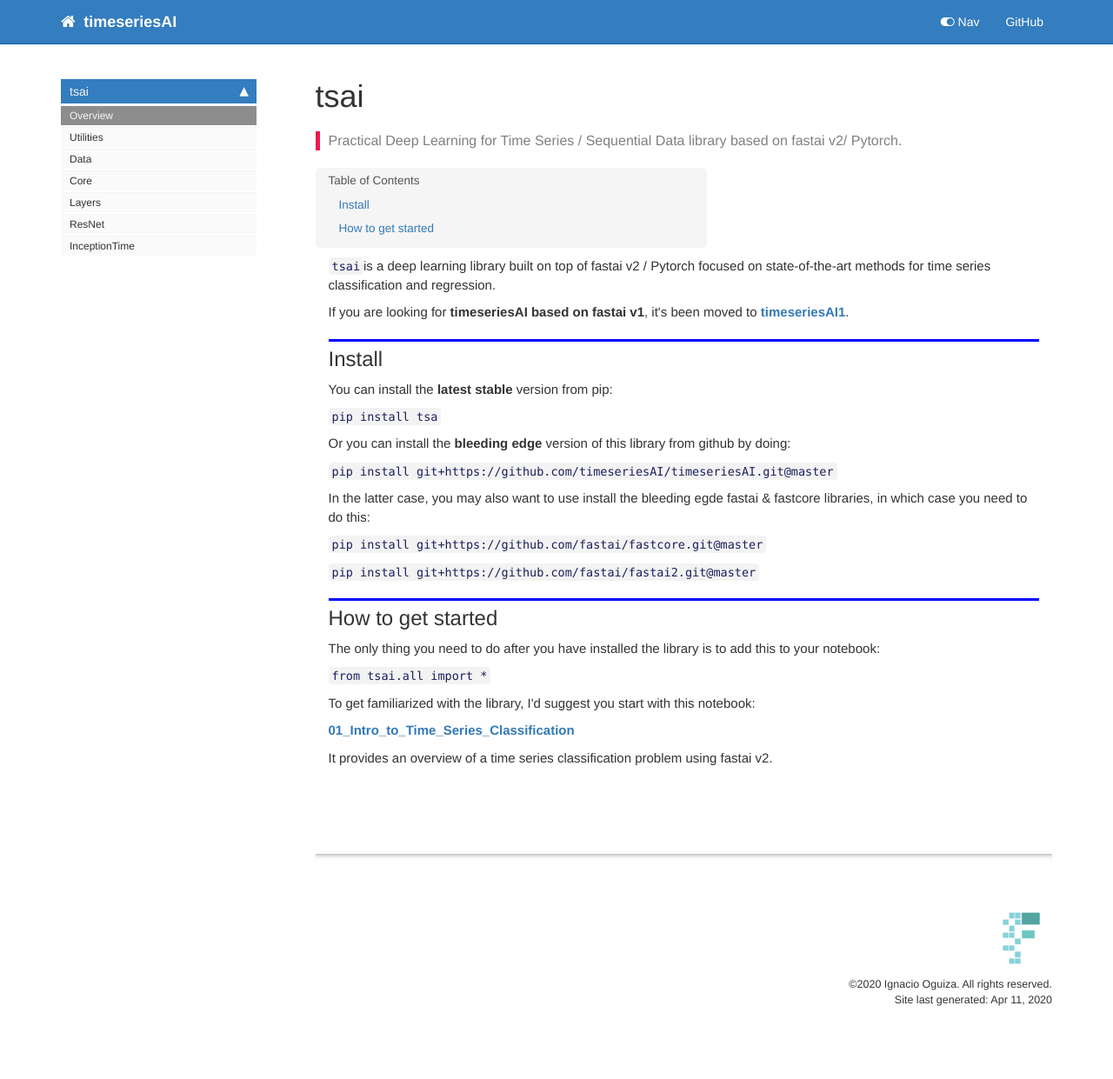
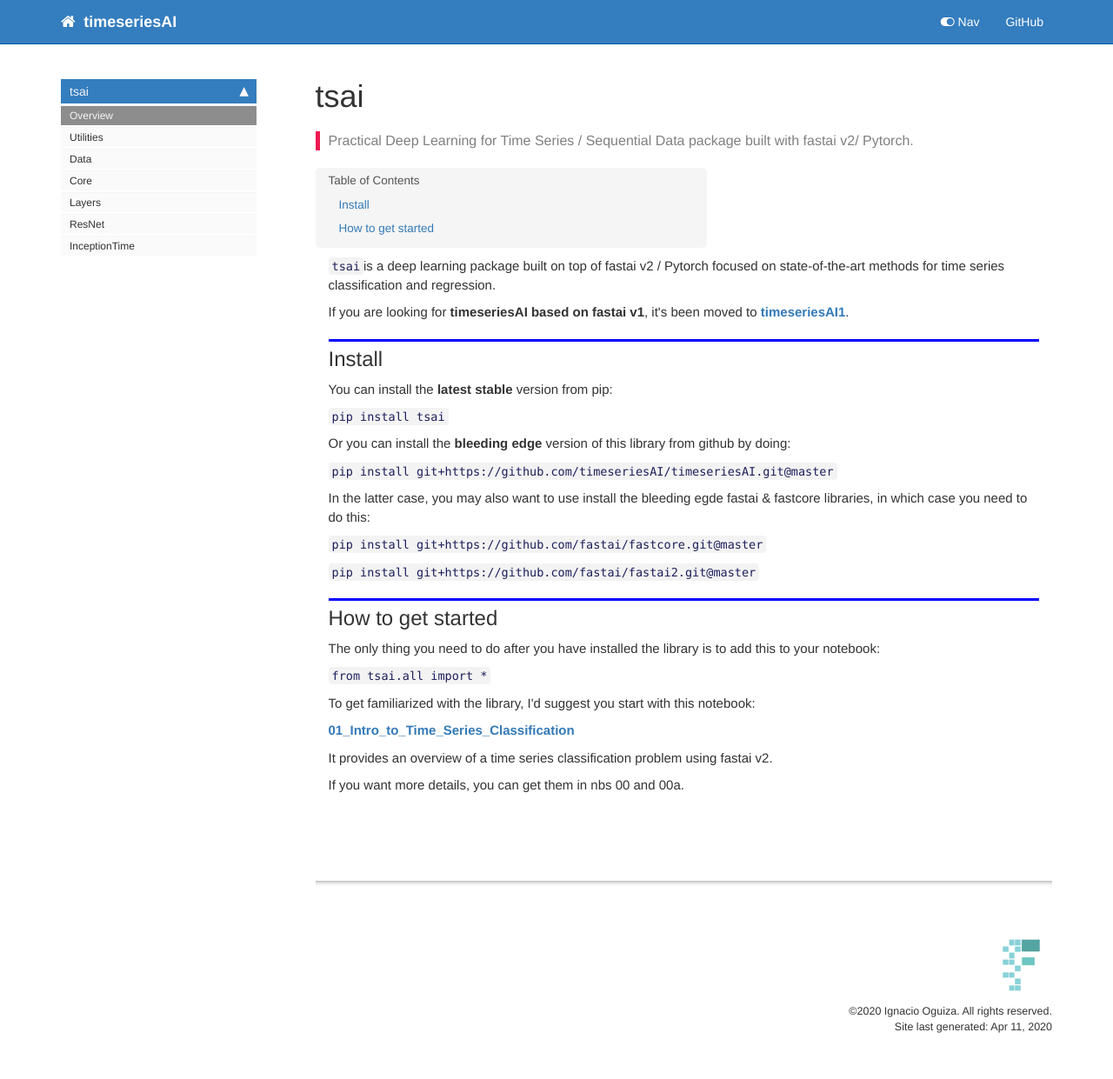
Before and after one commit to timeseriesAI/tsai, a Jekyll site: the page built from docs/index.html, in a window 1280 px wide. Shown: the whole page at 87% size. Built offline with Jekyll 4.4.1, drawn with Linux system fonts in a browser that asks for light colours; nearby versions of some CDN libraries; comment, search, counter and statistics services are not loaded; before the commit the page ends 1210 px from its top, so only the background shows below that.

Commit message:
🔥 fastai v2

```diff
--- a/docs/index.html
+++ b/docs/index.html
@@ -5,7 +5,7 @@
 keywords: fastai
 sidebar: home_sidebar
 
-summary: "Practical Deep Learning for Time Series / Sequential Data library based on fastai v2/ Pytorch."
+summary: "Practical Deep Learning for Time Series / Sequential Data package built with fastai v2/ Pytorch."
 ---
 <!--
 
@@ -25,7 +25,7 @@
 </div>
 <div class="cell border-box-sizing text_cell rendered"><div class="inner_cell">
 <div class="text_cell_render border-box-sizing rendered_html">
-<p><code>tsai</code>is a deep learning library built on top of fastai v2 / Pytorch focused on state-of-the-art methods for time series classification and regression.</p>
+<p><code>tsai</code>is a deep learning package built on top of fastai v2 / Pytorch focused on state-of-the-art methods for time series classification and regression.</p>
 <p>If you are looking for <strong>timeseriesAI based on fastai v1</strong>, it's been moved to <strong><a href="https://github.com/timeseriesAI/timeseriesAI1">timeseriesAI1</a></strong>.</p>
 
 </div>
@@ -40,7 +40,7 @@
 <div class="cell border-box-sizing text_cell rendered"><div class="inner_cell">
 <div class="text_cell_render border-box-sizing rendered_html">
 <p>You can install the <strong>latest stable</strong> version from pip:</p>
-<p><code>pip install tsa</code></p>
+<p><code>pip install tsai</code></p>
 <p>Or you can install the <strong>bleeding edge</strong> version of this library from github by doing:</p>
 <p><code>pip install git+https://github.com/timeseriesAI/timeseriesAI.git@master</code></p>
 <p>In the latter case, you may also want to use install the bleeding egde fastai &amp; fastcore libraries, in which case you need to do this:</p>
@@ -63,6 +63,7 @@
 <p>To get familiarized with the library, I'd suggest you start with this notebook:</p>
 <p><strong><a href="https://github.com/timeseriesAI/timeseriesAI/blob/master/tutorial_nbs/01_Intro_to_Time_Series_Classification.ipynb">01_Intro_to_Time_Series_Classification</a></strong></p>
 <p>It provides an overview of a time series classification problem using fastai v2.</p>
+<p>If you want more details, you can get them in nbs 00 and 00a.</p>
 
 </div>
 </div>
```
Also changed, not shown: README.md.
